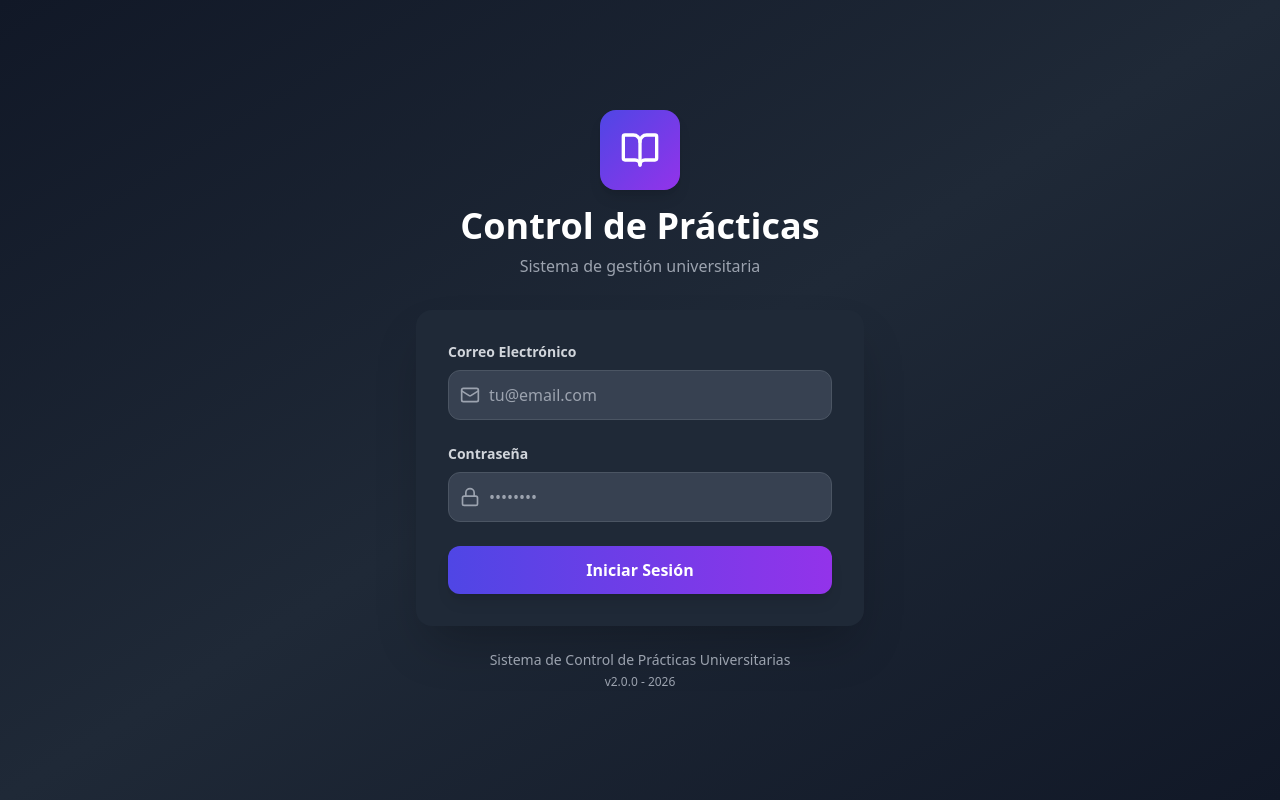
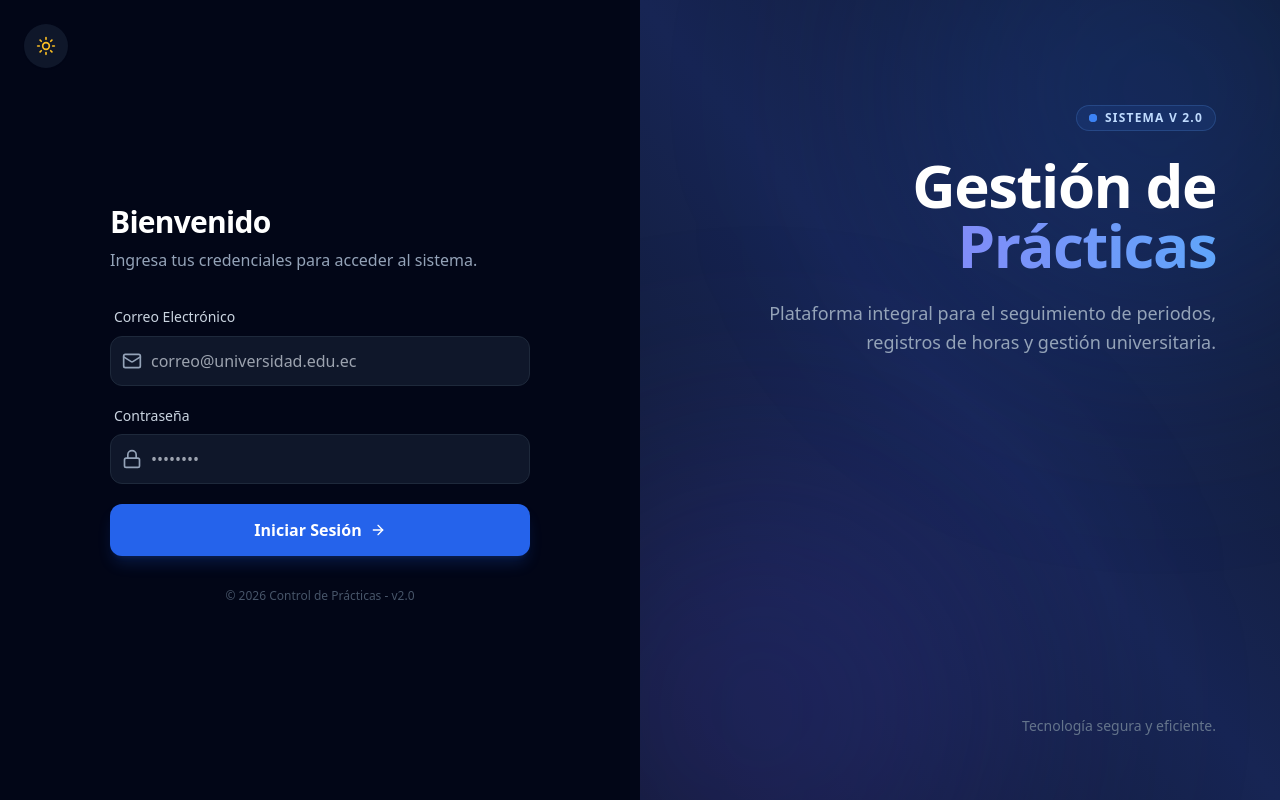
Before and after one commit to Jhordan1030/controlp-frontend, a React (Vite) app: page /login in a window 1280 px wide. Built offline with nearby package versions, Linux system fonts and the light colour scheme.

Commit message:
Control de login y pantalla dividida

```diff
--- a/src/pages/Login.jsx
+++ b/src/pages/Login.jsx
@@ -1,207 +1,247 @@
-import React, { useState } from 'react';
+import React, { useState, useEffect } from 'react';
 import { useNavigate, Navigate } from 'react-router-dom';
-import { BookOpen, Mail, Lock, AlertCircle, Loader } from 'lucide-react';
 import { useAuth } from '../context/AuthContext';
+import { useTheme } from '../context/ThemeContext';
 import { authAPI } from '../services/api';
 import ForcePasswordChange from '../components/auth/ForcePasswordChange';
+import { Sun, Moon, Mail, Lock, ArrowRight, AlertCircle, Loader } from 'lucide-react';
 
-export default function Login() {
+const Login = () => {
+    // 1. Estados y Hooks
     const { user, login } = useAuth();
+    const { theme, toggleTheme } = useTheme();
     const navigate = useNavigate();
 
-    const [formData, setFormData] = useState({
-        email: '',
-        password: ''
-    });
+    const [email, setEmail] = useState('');
+    const [password, setPassword] = useState('');
     const [error, setError] = useState('');
-    const [loading, setLoading] = useState(false);
+    const [isLoading, setIsLoading] = useState(false);
 
-    // Estado para forzar cambio de contraseña
-    const [authData, setAuthData] = useState(null); // Guardar token y usuario temporalmente
+    // Estado p/ cambio de password forzado
+    const [authData, setAuthData] = useState(null);
     const [showForceChange, setShowForceChange] = useState(false);
 
-    // Si ya está autenticado, redirigir según su rol
+    // 2. Redirección si ya está autenticado
     if (user) {
         return <Navigate to="/" replace />;
     }
 
-    const handleChange = (e) => {
-        setFormData({
-            ...formData,
-            [e.target.name]: e.target.value
-        });
-        setError('');
-    };
-
+    // 3. Manejo del Login
     const handleSubmit = async (e) => {
         e.preventDefault();
         setError('');
-        setLoading(true);
+        setIsLoading(true);
 
         try {
-            const data = await authAPI.login(formData.email, formData.password);
+            const data = await authAPI.login(email, password);
 
             if (data.success) {
                 const { token, usuario } = data;
 
+                // Bloquear acceso si el usuario está inactivo
+                if (usuario.activo === false) {
+                    setError('Tu cuenta ha sido desactivada. Por favor, contacta con el administrador.');
+                    setIsLoading(false);
+                    return;
+                }
+
                 if (usuario.debe_cambiar_password) {
-                    // Si debe cambiar contraseña, guardamos datos temporales y mostramos el modal
                     setAuthData({ token, usuario });
                     setShowForceChange(true);
+                    setIsLoading(false);
                 } else {
-                    // Flujo normal
                     login(token, usuario);
                     navigate('/', { replace: true });
                 }
             } else {
-                setError(data.error || 'Error al iniciar sesión');
+                setError(data.error || 'Credenciales incorrectas');
+                setIsLoading(false);
             }
         } catch (err) {
-            // Manejar errores
-            let errorMessage = 'Error al iniciar sesión';
 
-            if (err.response) {
-                console.error('❌ Error del servidor:', err.response.data);
-                errorMessage = err.response.data?.error ||
-                    err.response.data?.message ||
-                    `Error ${err.response.status}`;
-            } else if (err.request) {
-                console.error('❌ No hay respuesta del servidor');
-                errorMessage = 'No se pudo conectar con el servidor';
+            // Manejo específico para error 403 (Usuario desactivado)
+            if (err.response && err.response.status === 403) {
+                // No logueamos error en consola para este caso controlado
+                setError(err.response.data.error || 'Tu cuenta ha sido desactivada. Comunícate con administración.');
             } else {
-                console.error('❌ Error en la solicitud:', err.message);
-                errorMessage = err.message || 'Error de configuración';
+                console.error(err);
+                setError('Error al conectar con el servidor. Inténtalo más tarde.');
             }
 
-            setError(errorMessage);
-        } finally {
-            setLoading(false);
+            setIsLoading(false);
         }
     };
 
+    // 4. Renderizado condicional: Cambio de contraseña
+    if (showForceChange && authData) {
+        return (
+            <div className="min-h-screen flex items-center justify-center bg-gray-50 dark:bg-slate-900 p-4 transition-colors duration-300">
+                <div className="w-full max-w-md">
+                    <ForcePasswordChange
+                        token={authData.token}
+                        user={authData.usuario}
+                        initialPassword={password}
+                        onSuccess={() => {
+                            const updatedUser = { ...authData.usuario, debe_cambiar_password: false };
+                            login(authData.token, updatedUser);
+                            navigate('/', { replace: true });
+                        }}
+                        onCancel={() => {
+                            setShowForceChange(false);
+                            setAuthData(null);
+                            setPassword('');
+                        }}
+                    />
+                </div>
+            </div>
+        );
+    }
 
+    // 5. Renderizado Principal (Nuevo Diseño Split)
+    return (
+        <div className="flex min-h-screen w-full bg-white dark:bg-slate-950 transition-colors duration-300">
 
+            {/* --- LADO IZQUIERDO (FORMULARIO) --- */}
+            <div className="w-full md:w-1/2 flex flex-col items-center justify-center p-6 md:p-12 relative bg-white dark:bg-slate-950 transition-colors duration-300">
 
+                {/* Botón Tema */}
+                <button
+                    onClick={toggleTheme}
+                    className="absolute top-6 left-6 p-3 rounded-full bg-slate-100 dark:bg-slate-900 text-slate-600 dark:text-amber-400 hover:bg-slate-200 dark:hover:bg-slate-800 transition-all duration-300 shadow-sm z-20"
+                    aria-label="Cambiar tema"
+                >
+                    {theme === 'dark' ? <Sun className="w-5 h-5" /> : <Moon className="w-5 h-5" />}
+                </button>
 
-    const mainContent = (
-        <div className="min-h-screen bg-gradient-to-br from-blue-50 via-indigo-50 to-purple-50 dark:from-gray-900 dark:via-gray-800 dark:to-gray-900 flex items-center justify-center p-4 transition-colors duration-200">
-            <div className="max-w-md w-full">
-                {/* Logo y título */}
-                <div className="text-center mb-8 animate-fade-in">
-                    <div className="inline-flex items-center justify-center w-20 h-20 bg-gradient-to-br from-indigo-600 to-purple-600 rounded-2xl mb-4 shadow-lg">
-                        <BookOpen className="w-10 h-10 text-white" />
+                <div className="w-full max-w-[420px] space-y-8 z-10">
+
+                    <div className="text-center md:text-left space-y-2">
+                        <div className="md:hidden inline-flex mb-4 p-3 rounded-xl bg-blue-50 dark:bg-blue-900/20 text-blue-600 dark:text-blue-400">
+                            <span className="text-2xl">🎓</span>
+                        </div>
+                        <h2 className="text-3xl font-bold text-slate-900 dark:text-white tracking-tight">
+                            Bienvenido
+                        </h2>
+                        <p className="text-slate-500 dark:text-slate-400">
+                            Ingresa tus credenciales para acceder al sistema.
+                        </p>
                     </div>
-                    <h1 className="text-4xl font-bold text-gray-900 dark:text-white mb-2">
-                        Control de Prácticas
-                    </h1>
-                    <p className="text-gray-600 dark:text-gray-400">
-                        Sistema de gestión universitaria
-                    </p>
-                </div>
 
-                {/* Formulario */}
-                <div className="bg-white dark:bg-gray-800 rounded-2xl shadow-2xl p-8 animate-slide-up transition-colors duration-200">
-                    <form onSubmit={handleSubmit} className="space-y-6">
-                        {/* Email */}
-                        <div>
-                            <label className="block text-sm font-semibold text-gray-700 dark:text-gray-300 mb-2">
+                    {error && (
+                        <div className="animate-in slide-in-from-top-2 fade-in bg-red-50 dark:bg-red-900/20 text-red-600 dark:text-red-400 p-4 rounded-xl text-sm flex items-start gap-3 border border-red-100 dark:border-red-800/30">
+                            <AlertCircle className="w-5 h-5 flex-shrink-0 mt-0.5" />
+                            <p>{error}</p>
+                        </div>
+                    )}
+
+                    <form onSubmit={handleSubmit} className="space-y-5">
+
+                        {/* Input Email */}
+                        <div className="space-y-2">
+                            <label className="text-sm font-medium text-slate-700 dark:text-slate-300 ml-1">
                                 Correo Electrónico
                             </label>
-                            <div className="relative">
-                                <Mail className="absolute left-3 top-1/2 transform -translate-y-1/2 text-gray-400 w-5 h-5" />
+                            <div className="relative group">
+                                <div className="absolute inset-y-0 left-0 pl-3 flex items-center pointer-events-none">
+                                    <Mail className="h-5 w-5 text-slate-400 group-focus-within:text-blue-500 transition-colors" />
+                                </div>
                                 <input
                                     type="email"
-                                    name="email"
-                                    value={formData.email}
-                                    onChange={handleChange}
-                                    className="w-full pl-10 pr-4 py-3 border border-gray-300 dark:border-gray-600 rounded-xl focus:ring-2 focus:ring-indigo-500 focus:border-transparent transition dark:bg-gray-700 dark:text-white dark:placeholder-gray-400"
-                                    placeholder="tu@email.com"
                                     required
-                                    disabled={loading}
+                                    value={email}
+                                    onChange={(e) => setEmail(e.target.value)}
+                                    className="w-full pl-10 pr-4 py-3 bg-slate-50 dark:bg-slate-900 border border-slate-200 dark:border-slate-800 rounded-xl focus:ring-2 focus:ring-blue-500/20 focus:border-blue-500 outline-none transition-all dark:text-white"
+                                    placeholder="correo@universidad.edu.ec"
                                 />
                             </div>
                         </div>
 
-                        {/* Password */}
-                        <div>
-                            <label className="block text-sm font-semibold text-gray-700 dark:text-gray-300 mb-2">
-                                Contraseña
-                            </label>
-                            <div className="relative">
-                                <Lock className="absolute left-3 top-1/2 transform -translate-y-1/2 text-gray-400 w-5 h-5" />
+                        {/* Input Password */}
+                        <div className="space-y-2">
+                            <div className="flex justify-between items-center ml-1">
+                                <label className="text-sm font-medium text-slate-700 dark:text-slate-300">
+                                    Contraseña
+                                </label>
+                            </div>
+                            <div className="relative group">
+                                <div className="absolute inset-y-0 left-0 pl-3 flex items-center pointer-events-none">
+                                    <Lock className="h-5 w-5 text-slate-400 group-focus-within:text-blue-500 transition-colors" />
+                                </div>
                                 <input
                                     type="password"
-                                    name="password"
-                                    value={formData.password}
-                                    onChange={handleChange}
-                                    className="w-full pl-10 pr-4 py-3 border border-gray-300 dark:border-gray-600 rounded-xl focus:ring-2 focus:ring-indigo-500 focus:border-transparent transition dark:bg-gray-700 dark:text-white dark:placeholder-gray-400"
+                                    required
+                                    value={password}
+                                    onChange={(e) => setPassword(e.target.value)}
+                                    className="w-full pl-10 pr-4 py-3 bg-slate-50 dark:bg-slate-900 border border-slate-200 dark:border-slate-800 rounded-xl focus:ring-2 focus:ring-blue-500/20 focus:border-blue-500 outline-none transition-all dark:text-white"
                                     placeholder="••••••••"
-                                    required
-                                    disabled={loading}
                                 />
                             </div>
                         </div>
 
-                        {/* Error message */}
-                        {error && (
-                            <div className="bg-red-50 dark:bg-red-900/30 border border-red-200 dark:border-red-800 text-red-700 dark:text-red-300 px-4 py-3 rounded-xl flex items-center gap-2 animate-shake">
-                                <AlertCircle className="w-5 h-5 flex-shrink-0" />
-                                <span className="text-sm">{error}</span>
-                            </div>
-                        )}
-
-                        {/* Submit button */}
+                        {/* Botón */}
                         <button
                             type="submit"
-                            disabled={loading}
-                            className="w-full bg-gradient-to-r from-indigo-600 to-purple-600 text-white py-3 rounded-xl font-semibold hover:from-indigo-700 hover:to-purple-700 transition-all duration-200 disabled:opacity-50 disabled:cursor-not-allowed shadow-lg hover:shadow-xl flex items-center justify-center gap-2"
+                            disabled={isLoading}
+                            className="w-full flex items-center justify-center py-3.5 px-4 bg-blue-600 hover:bg-blue-700 text-white rounded-xl font-semibold shadow-lg shadow-blue-600/20 hover:shadow-blue-600/30 transition-all duration-300 disabled:opacity-50 disabled:cursor-not-allowed"
                         >
-                            {loading ? (
+                            {isLoading ? (
                                 <>
-                                    <Loader className="w-5 h-5 animate-spin" />
-                                    <span>Iniciando sesión...</span>
+                                    <Loader className="w-5 h-5 animate-spin mr-2" />
+                                    Verificando...
                                 </>
                             ) : (
-                                <span>Iniciar Sesión</span>
+                                <span className="flex items-center gap-2">
+                                    Iniciar Sesión <ArrowRight className="w-4 h-4" />
+                                </span>
                             )}
                         </button>
+
                     </form>
 
-                    {/* Demo credentials removed */}
+                    <p className="text-center text-slate-400 dark:text-slate-600 text-xs mt-8">
+                        © {new Date().getFullYear()} Control de Prácticas - v2.0
+                    </p>
+                </div>
+            </div>
+
+            {/* --- LADO DERECHO (BRANDING) --- */}
+            <div className="hidden md:flex md:w-1/2 bg-slate-900 relative flex-col justify-between p-12 lg:p-16 overflow-hidden">
+
+                {/* Fondo animado sutil */}
+                <div className="absolute inset-0 bg-gradient-to-bl from-slate-900 via-blue-950 to-slate-900 z-0" />
+                <div className="absolute top-[-20%] right-[-20%] w-[500px] h-[500px] bg-blue-600/20 rounded-full blur-[120px] animate-pulse" />
+                <div className="absolute bottom-[-20%] left-[-20%] w-[500px] h-[500px] bg-indigo-600/20 rounded-full blur-[120px] animate-pulse delay-700" />
+
+                {/* Contenido */}
+                <div className="relative z-10 mt-10 text-right">
+                    <div className="inline-flex items-center gap-2 px-3 py-1 rounded-full bg-blue-500/10 border border-blue-400/20 backdrop-blur-md mb-6 ml-auto">
+                        <span className="relative flex h-2 w-2">
+                            <span className="animate-ping absolute inline-flex h-full w-full rounded-full bg-blue-400 opacity-75"></span>
+                            <span className="relative inline-flex rounded-full h-2 w-2 bg-blue-500"></span>
+                        </span>
+                        <span className="text-blue-200 text-xs font-bold tracking-widest uppercase">Sistema V 2.0</span>
+                    </div>
+
+                    <h1 className="text-5xl lg:text-6xl font-bold text-white leading-tight tracking-tight">
+                        Gestión de <br />
+                        <span className="text-transparent bg-clip-text bg-gradient-to-l from-blue-400 to-indigo-400">
+                            Prácticas
+                        </span>
+                    </h1>
+
+                    <p className="mt-6 text-slate-400 text-lg max-w-md ml-auto leading-relaxed">
+                        Plataforma integral para el seguimiento de periodos, registros de horas y gestión universitaria.
+                    </p>
                 </div>
 
-                {/* Footer */}
-                <div className="mt-6 text-center text-sm text-gray-600 dark:text-gray-400">
-                    <p>Sistema de Control de Prácticas Universitarias</p>
-                    <p className="text-xs text-gray-400 mt-1">v2.0.0 - {new Date().getFullYear()}</p>
+                {/* Footer del lado derecho */}
+                <div className="relative z-10 text-slate-500 text-sm text-right">
+                    <p>Tecnología segura y eficiente.</p>
                 </div>
             </div>
+
         </div>
     );
+};
 
-    // Si debe cambiar contraseña, mostramos el componente encima (o reemplazando)
-    if (showForceChange && authData) {
-        return (
-            <ForcePasswordChange
-                token={authData.token}
-                user={authData.usuario}
-                initialPassword={formData.password}
-                onSuccess={() => {
-                    // Al tener éxito, completamos el login con los datos que ya teníamos
-                    // IMPORTANTE: El backend ya actualizó debe_cambiar_password a false, pero nuestro objeto local usuario aún tiene true.
-                    // Podemos actualizarlo manualmente antes de guardarlo.
-                    const updatedUser = { ...authData.usuario, debe_cambiar_password: false };
-                    login(authData.token, updatedUser);
-                    navigate('/', { replace: true });
-                }}
-                onCancel={() => {
-                    setShowForceChange(false);
-                    setAuthData(null);
-                    setFormData(prev => ({ ...prev, password: '' })); // Limpiar password por seguridad
-                }}
-            />
-        );
-    }
-
-    return mainContent;
-}
+export default Login;
```
